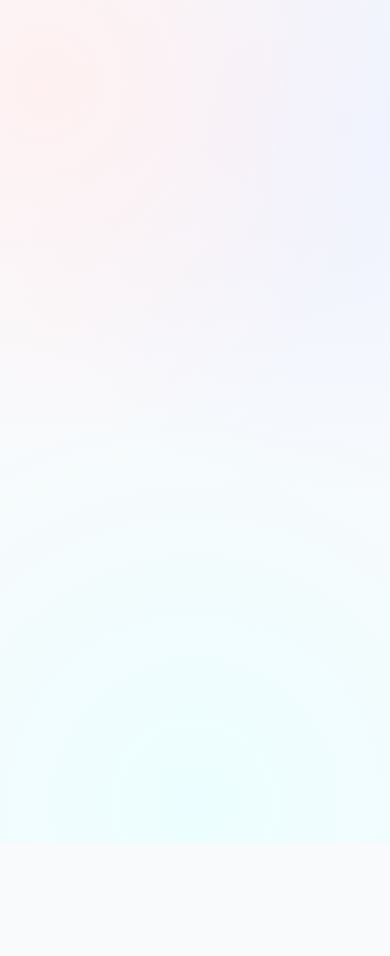
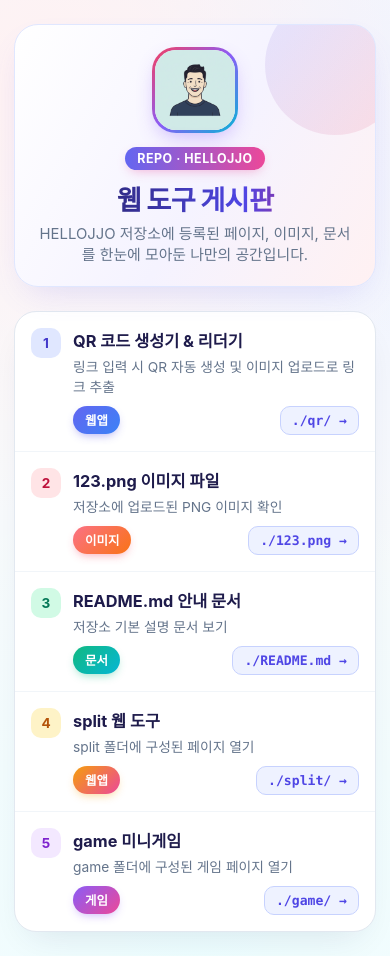
Before and after one commit to wjdwodhs/HELLOJJO, a plain HTML site: page index.html in a window 390 px wide. Before the commit the page ends 844 px from the top, so only its background shows below. Drawn offline with Linux system fonts and the light colour scheme.

Commit message:
Update index.html

```diff
--- a/index.html
+++ b/index.html
@@ -268,3 +268,176 @@
       color: #4f46e5;
       background: #eef2ff;
       border: 1px solid #c7d2fe;
+      padding: 6px 11px;
+      border-radius: 10px;
+      text-decoration: none;
+      transition: all 0.18s ease;
+    }
+
+    .path-link:hover {
+      background: #4f46e5;
+      color: #ffffff;
+      border-color: #4f46e5;
+      transform: translateY(-1px);
+    }
+
+    @media (max-width: 640px) {
+      body {
+        padding: 24px 14px;
+      }
+
+      .hero-card {
+        flex-direction: column;
+        text-align: center;
+        padding: 22px 18px;
+        gap: 14px;
+      }
+
+      thead {
+        display: none;
+      }
+
+      tbody tr {
+        display: grid;
+        grid-template-columns: auto 1fr auto;
+        gap: 10px 12px;
+        padding: 16px;
+        border-bottom: 1px solid #f1f5f9;
+      }
+
+      tbody tr:last-child {
+        border-bottom: none;
+      }
+
+      tbody td {
+        padding: 0;
+        border: none !important;
+      }
+
+      .num {
+        width: auto;
+      }
+
+      .title-cell {
+        grid-column: 2 / 4;
+      }
+
+      .category-cell {
+        grid-column: 2;
+        text-align: left;
+        width: auto;
+      }
+
+      .path-cell {
+        grid-column: 3;
+        width: auto;
+        text-align: right;
+      }
+    }
+  </style>
+</head>
+<body>
+  <main class="container">
+    <header class="hero-card">
+      <div class="avatar-wrap">
+        <img src="./123.png" alt="HELLOJJO 프로필 이미지" />
+      </div>
+      <div class="hero-info">
+        <div class="repo-pill">REPO · HELLOJJO</div>
+        <h1>웹 도구 게시판</h1>
+        <p>HELLOJJO 저장소에 등록된 페이지, 이미지, 문서를 한눈에 모아둔 나만의 공간입니다.</p>
+      </div>
+    </header>
+
+    <section class="board-card">
+      <table>
+        <thead>
+          <tr>
+            <th class="center">번호</th>
+            <th>제목</th>
+            <th class="center">구분</th>
+            <th style="text-align: right;">경로</th>
+          </tr>
+        </thead>
+        <tbody>
+          <tr>
+            <td class="num"><span class="num-badge num-1">1</span></td>
+            <td class="title-cell">
+              <a class="row-link" href="./qr/">
+                <div class="item-title">QR 코드 생성기 &amp; 리더기</div>
+                <div class="item-desc">링크 입력 시 QR 자동 생성 및 이미지 업로드로 링크 추출</div>
+              </a>
+            </td>
+            <td class="category-cell">
+              <span class="badge badge-web">웹앱</span>
+            </td>
+            <td class="path-cell">
+              <a class="path-link" href="./qr/">./qr/ →</a>
+            </td>
+          </tr>
+          <tr>
+            <td class="num"><span class="num-badge num-2">2</span></td>
+            <td class="title-cell">
+              <a class="row-link" href="./123.png">
+                <div class="item-title">123.png 이미지 파일</div>
+                <div class="item-desc">저장소에 업로드된 PNG 이미지 확인</div>
+              </a>
+            </td>
+            <td class="category-cell">
+              <span class="badge badge-img">이미지</span>
+            </td>
+            <td class="path-cell">
+              <a class="path-link" href="./123.png">./123.png →</a>
+            </td>
+          </tr>
+          <tr>
+            <td class="num"><span class="num-badge num-3">3</span></td>
+            <td class="title-cell">
+              <a class="row-link" href="./README.md">
+                <div class="item-title">README.md 안내 문서</div>
+                <div class="item-desc">저장소 기본 설명 문서 보기</div>
+              </a>
+            </td>
+            <td class="category-cell">
+              <span class="badge badge-doc">문서</span>
+            </td>
+            <td class="path-cell">
+              <a class="path-link" href="./README.md">./README.md →</a>
+            </td>
+          </tr>
+          <tr>
+            <td class="num"><span class="num-badge num-4">4</span></td>
+            <td class="title-cell">
+              <a class="row-link" href="./split/">
+                <div class="item-title">split 웹 도구</div>
+                <div class="item-desc">split 폴더에 구성된 페이지 열기</div>
+              </a>
+            </td>
+            <td class="category-cell">
+              <span class="badge badge-split">웹앱</span>
+            </td>
+            <td class="path-cell">
+              <a class="path-link" href="./split/">./split/ →</a>
+            </td>
+          </tr>
+          <tr>
+            <td class="num"><span class="num-badge num-5">5</span></td>
+            <td class="title-cell">
+              <a class="row-link" href="./game/">
+                <div class="item-title">game 미니게임</div>
+                <div class="item-desc">game 폴더에 구성된 게임 페이지 열기</div>
+              </a>
+            </td>
+            <td class="category-cell">
+              <span class="badge badge-game">게임</span>
+            </td>
+            <td class="path-cell">
+              <a class="path-link" href="./game/">./game/ →</a>
+            </td>
+          </tr>
+        </tbody>
+      </table>
+    </section>
+  </main>
+</body>
+</html>
```
